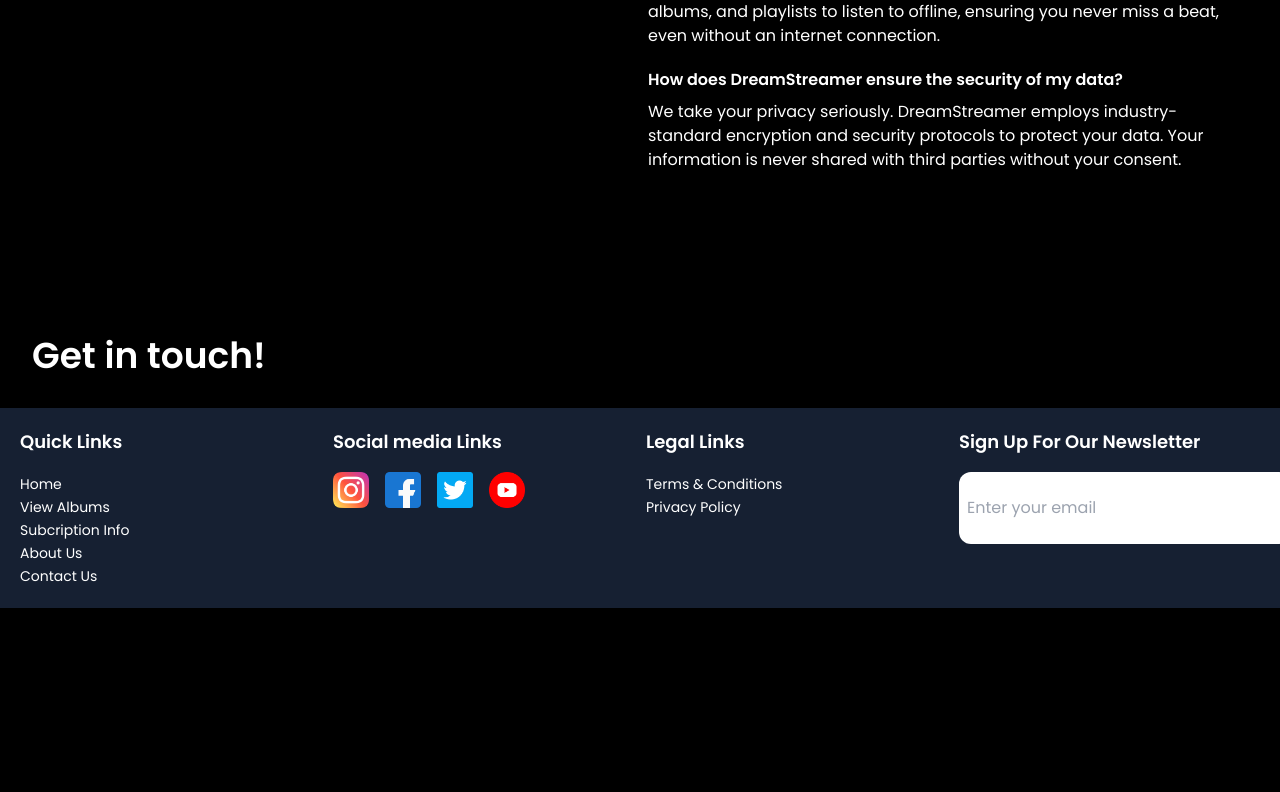
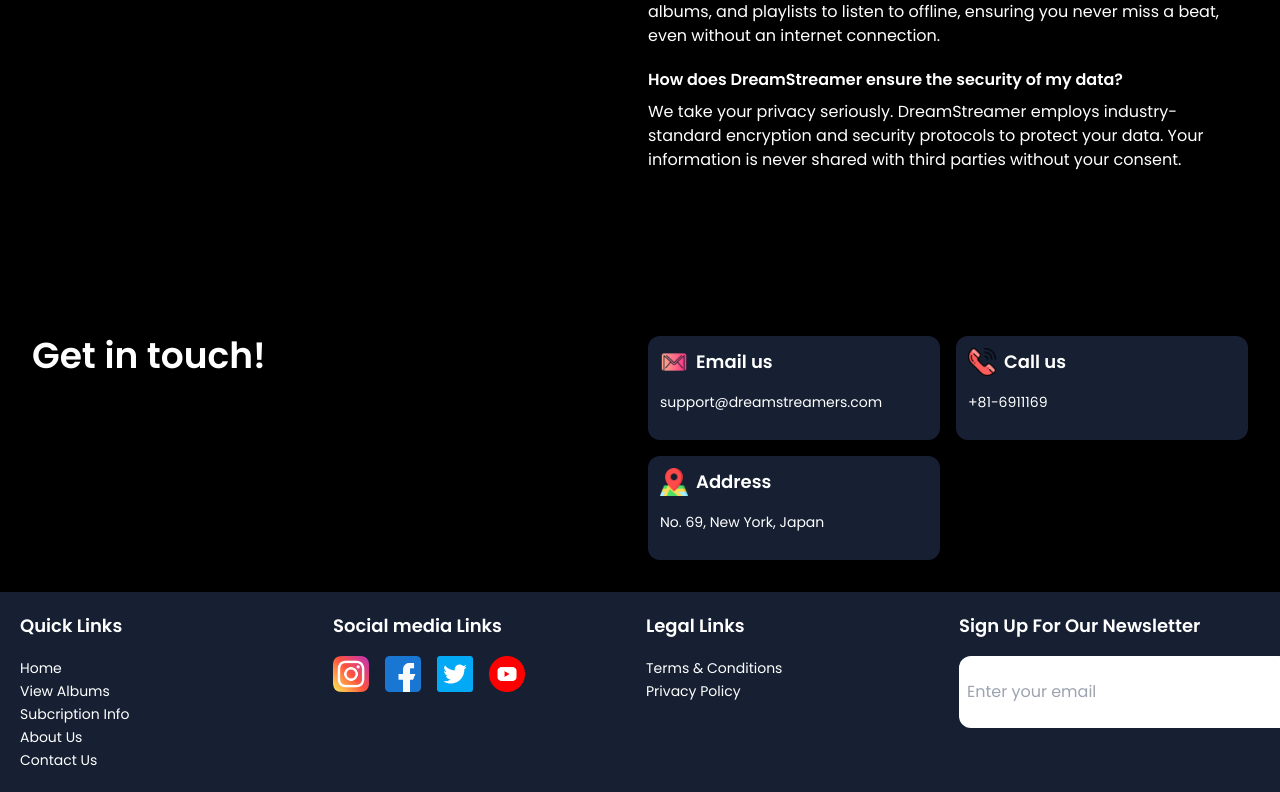
Before and after one commit to Pradikshan/aws-frontend, a React (Vite) app: page /support in a window 1280 px wide. Shown: the part 596-1388 px from the top of the page. Before the commit the page ends 1204 px from the top, so only its background shows below. Built offline with nearby package versions, Linux system fonts and the light colour scheme.

Commit message:
Added contact details

```diff
--- a/src/components/Contactus.jsx
+++ b/src/components/Contactus.jsx
@@ -1,10 +1,31 @@
 import React from "react";
+import ContactCard from "./ContactCard";
 
 const Contactus = () => {
+  const contactDetails = [
+    {
+      title: "Email us",
+      text: "support@dreamstreamers.com",
+      icon: "/images/support-email.png",
+    },
+    {
+      title: "Call us",
+      text: "+81-6911169",
+      icon: "/images/support-phone.png",
+    },
+    {
+      title: "Address",
+      text: "No. 69, New York, Japan",
+      icon: "/images/support-address.png",
+    },
+  ];
   return (
     <div className="grid grid-cols-2 gap-4 mx-8 mt-36 text-white">
       <div>
         <p className="text-4xl font-semibold">Get in touch!</p>
+      </div>
+      <div className="grid grid-cols-2 gap-4">
+        <ContactCard contactDetails={contactDetails} />
       </div>
     </div>
   );
```
